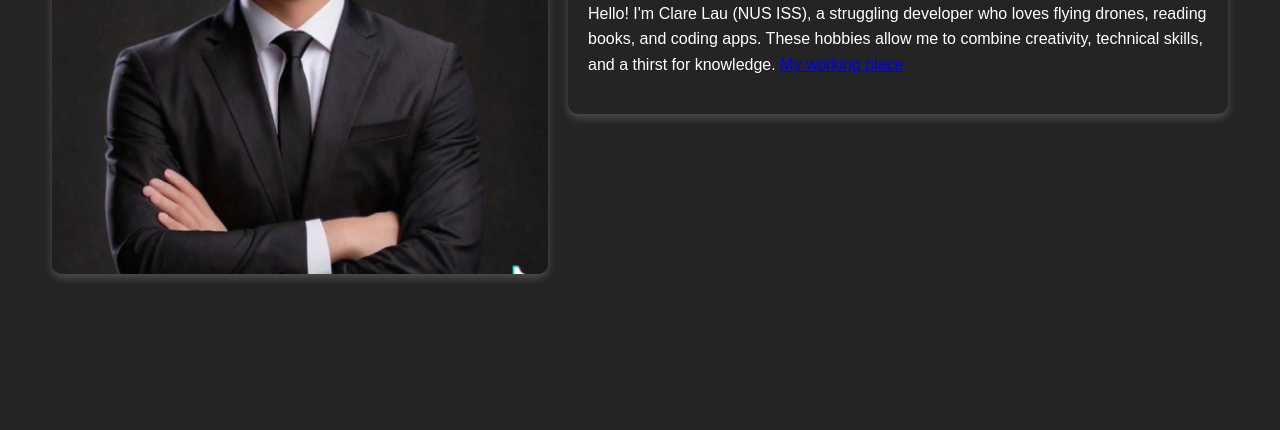
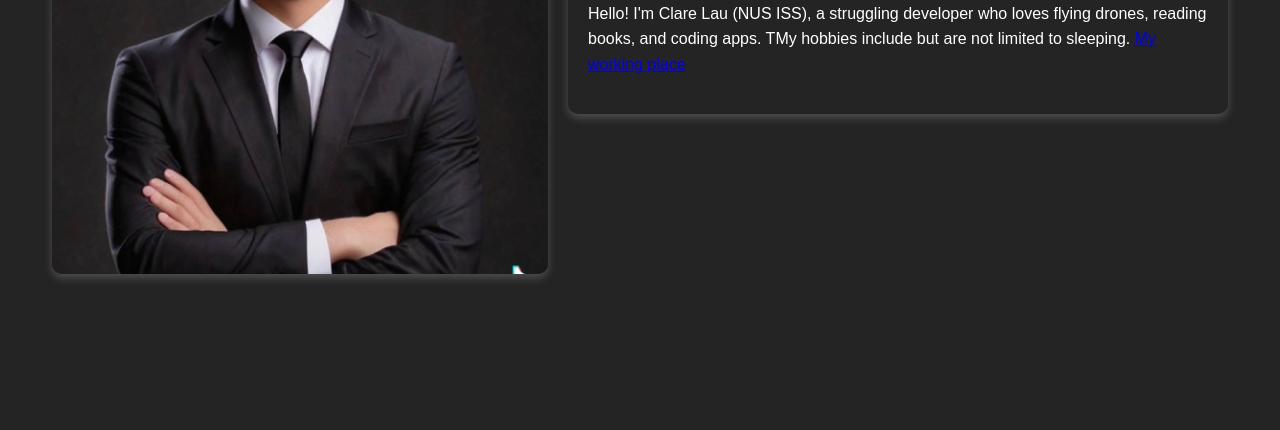
Before and after one commit to Claaarree/AboutMe, a plain HTML site: page index.html in a window 1280 px wide. Shown: the part 410-840 px from the top of the page. Drawn offline with Linux system fonts and the light colour scheme.

Commit message:
Change description

```diff
--- a/index.html
+++ b/index.html
@@ -14,7 +14,8 @@
         <div class="about">
             <h1>AI Avatar of Me</h1>
             <p>
-                Hello! I'm Clare Lau (NUS ISS), a struggling developer who loves flying drones, reading books, and coding apps. These hobbies allow me to combine creativity, technical skills, and a thirst for knowledge.
+                Hello! I'm Clare Lau (NUS ISS), a struggling developer who loves flying drones, reading books, and coding apps.
+                TMy hobbies include but are not limited to sleeping.
                  <a href="workplace.html">My working place</a>
             </p>
         </div>
```
